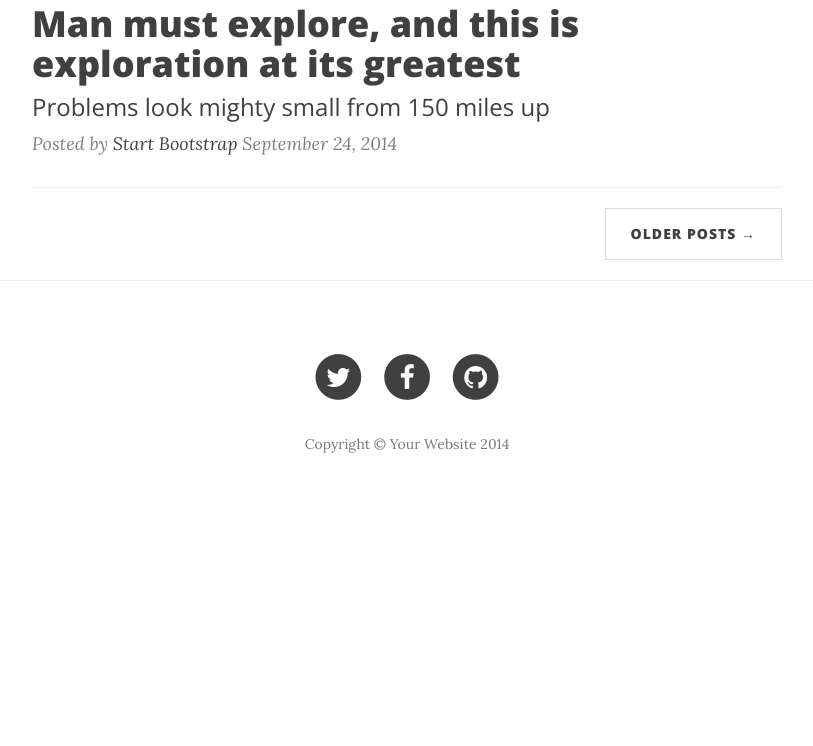
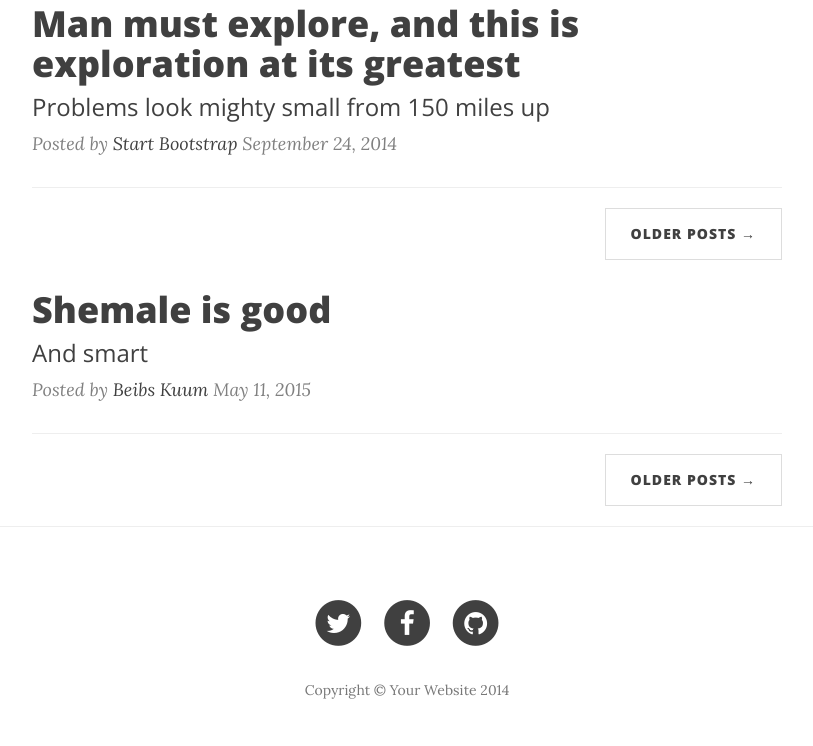
Before and after one commit to kadrim1/blog, a PHP site: page / in a window 1280 px wide. Shown: the part 524-1270 px from the top of the page, without its empty margins (233-1046 px from the left). Before the commit the page ends 977 px from the top, so only its background shows below. Run offline with PHP 8.4, Linux system fonts and the light colour scheme; some libraries are stand-ins or nearby versions.

Commit message:
29. Multidimensionaalne massiiv [Delivers #103920318]

```diff
--- a/index.php
+++ b/index.php
@@ -1,9 +1,17 @@
 <?php
-$posts = array(
-    'title' => 'Man must explore, and this is exploration at its greatest',
-    'subtitle' => 'Problems look mighty small from 150 miles up',
-    'author' => 'Start Bootstrap',
-    'date' => 'September 24, 2014',
+$posts = Array(
+    Array(
+        'title' => 'Man must explore, and this is exploration at its greatest',
+        'subtitle' => 'Problems look mighty small from 150 miles up',
+        'author' => 'Start Bootstrap',
+        'date' => 'September 24, 2014',
+    ),
+    Array(
+        'title' => 'Shemale is good',
+        'subtitle' => 'And smart',
+        'author' => 'Beibs Kuum',
+        'date' => 'May 11, 2015',
+    )
 );
 
 
@@ -103,22 +111,23 @@ $posts = array(
 
 <!-- Main Content -->
 <div class="container">
+    <? foreach ($posts as $post): ?>
     <div class="row">
         <div class="col-lg-8 col-lg-offset-2 col-md-10 col-md-offset-1">
             <div class="post-preview">
                 <a href="post.html">
                     <h2 class="post-title">
-                        <?php echo $posts['title'] ?>
+                        <?php echo $post['title'] ?>
                     </h2>
 
                     <h3 class="post-subtitle">
-                        <?php echo $posts['subtitle'] ?>
+                        <?php echo $post['subtitle'] ?>
                     </h3>
 
                 </a>
 
                 <p class="post-meta">Posted by <a
-                        href="#"><?php echo $posts['author'] ?></a> <?php echo $posts['date'] ?></p>
+                        href="#"><?php echo $post['author'] ?></a> <?php echo $post['date'] ?></p>
             </div>
             <hr>
 
@@ -131,6 +140,7 @@ $posts = array(
             </ul>
         </div>
     </div>
+    <? endforeach ?>
 </div>
 
 <hr>
```
